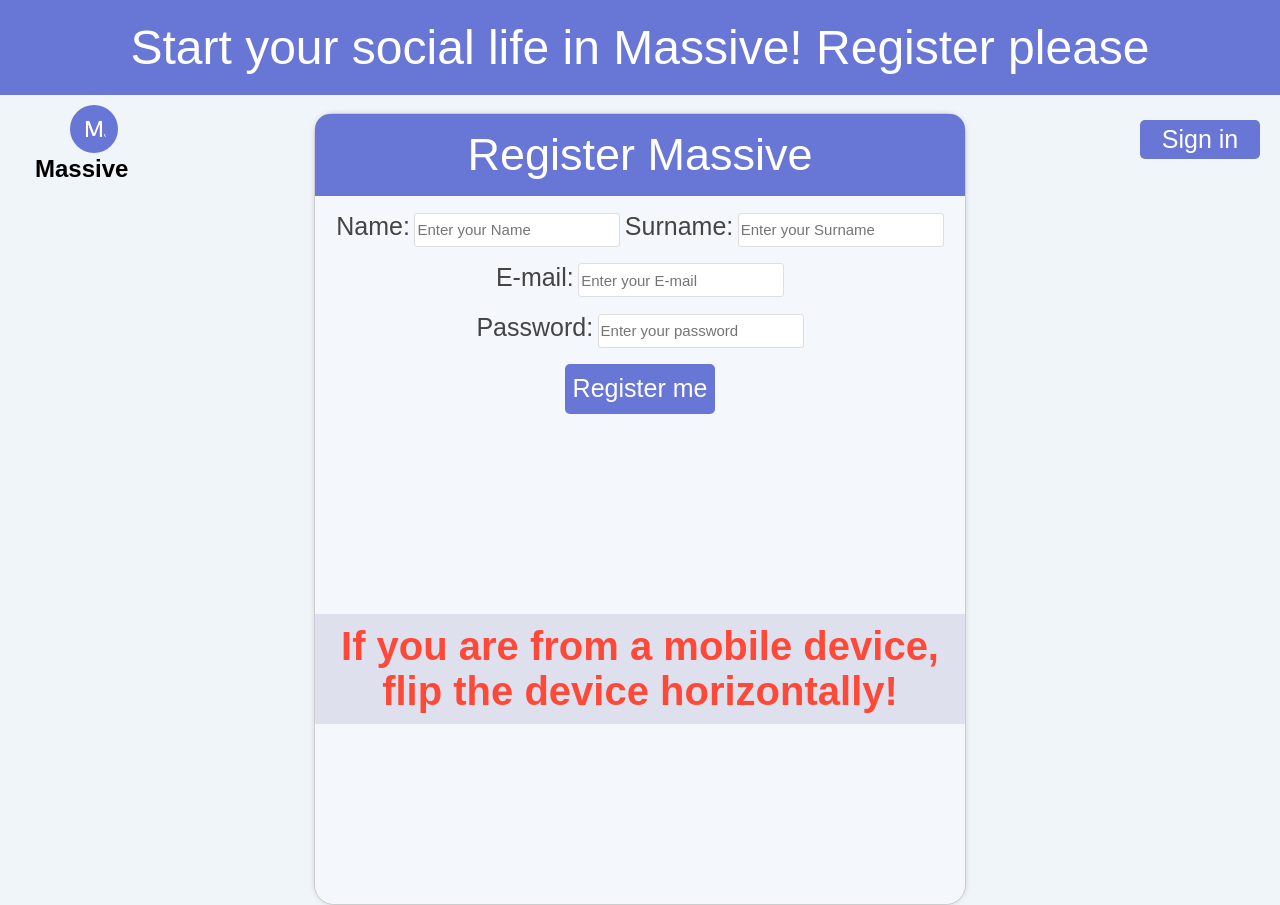
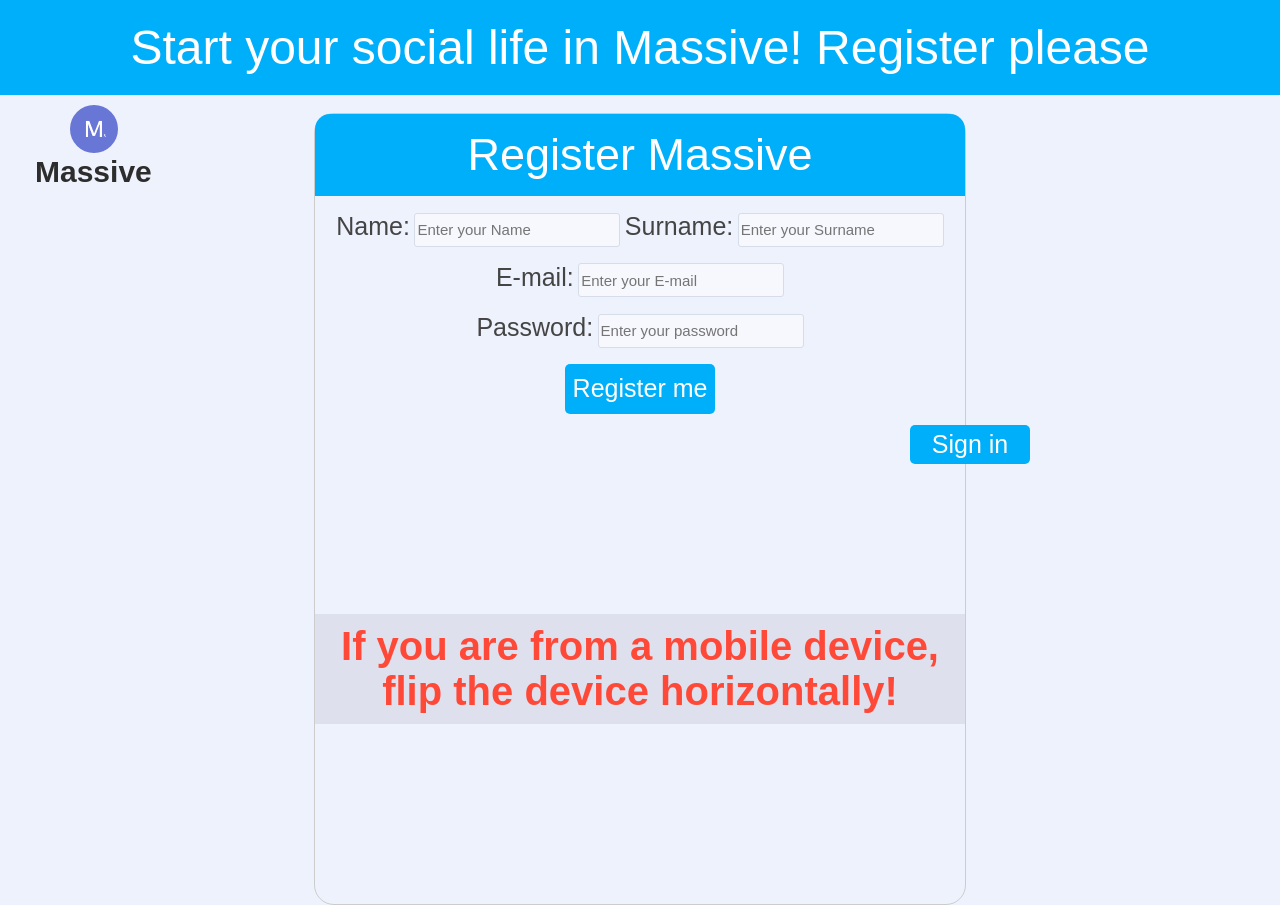
Before and after one commit to accone/Massive.com, a website: page index.html in a window 1280 px wide. Drawn offline with Linux system fonts and the light colour scheme.

Commit message:
Update style.css

```diff
--- a/style.css
+++ b/style.css
@@ -1,7 +1,7 @@
 button {
     width: 150px;
     height: 50px;
-    background: #6876D6;
+    background: #00AFFA;
     color: #ffffff;
     border: none;
     border-radius: 5px;
@@ -11,21 +11,20 @@ button {
 input {
     width: 200px;
     height: 30px;
-    border: 1px solid #DEDEDE;
+    border: 1px solid #D6DCE8;
     border-radius: 3px;
+    background: #F6F8FE;
     font-size: 15px;
 
 }
 
 .container1 {
     border: none;
-    background: #F4F7FB;
+    background: #EEF2FC;
     width: 650px;
     height: 790px;
     border-radius: 20px;
-    font-family: sans-serif;
     border: 1px solid #CCCCCC;
-    box-shadow: 0 0 10px -5px #808080;
 
 }
 
@@ -36,13 +35,12 @@ html, body {
 }
 
 body {
-    background: #F0F5F9;
+    background: #EEF2FC;
 }
 
 .con1 {
     padding: 20px;
-    background: #6876D6;
-    font-family: sans-serif;
+    background: #00AFFA;
 }
 
 label {
@@ -63,10 +61,10 @@ h1 {
 }
 .bsi {
     position: absolute;
-    top: 120px;
-    right: 20px;
+    top: 425px;
+    right: 250px;
     width: 110px;
-    background: #6876D6;
+    background: #00AFFA;
     color: #ffffff;
     border-radius: 5px;
     text-align: center;
@@ -75,7 +73,7 @@ h1 {
 
 .Msr {
     width: 620px;
-    background: #6876D6;
+    background: #00AFFA;
     color: #ffffff;
     border-top-left-radius: 15px;
     border-top-right-radius: 15px;
@@ -83,3 +81,8 @@ h1 {
     font-size: 45px;
     padding: 15px;
 }
+
+h2 {
+    color: #2d2d2d;
+    font-size: 30px;
+}
```
